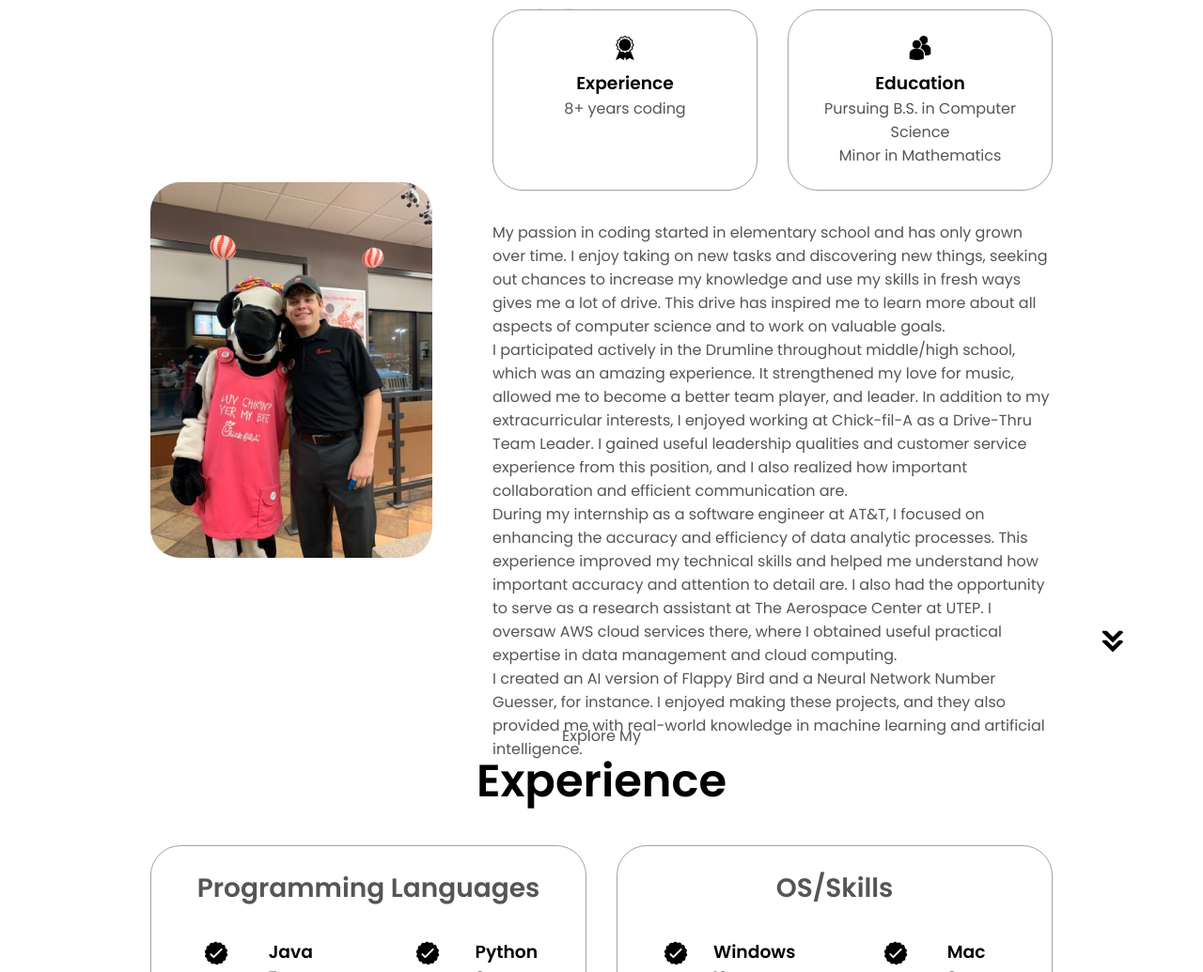
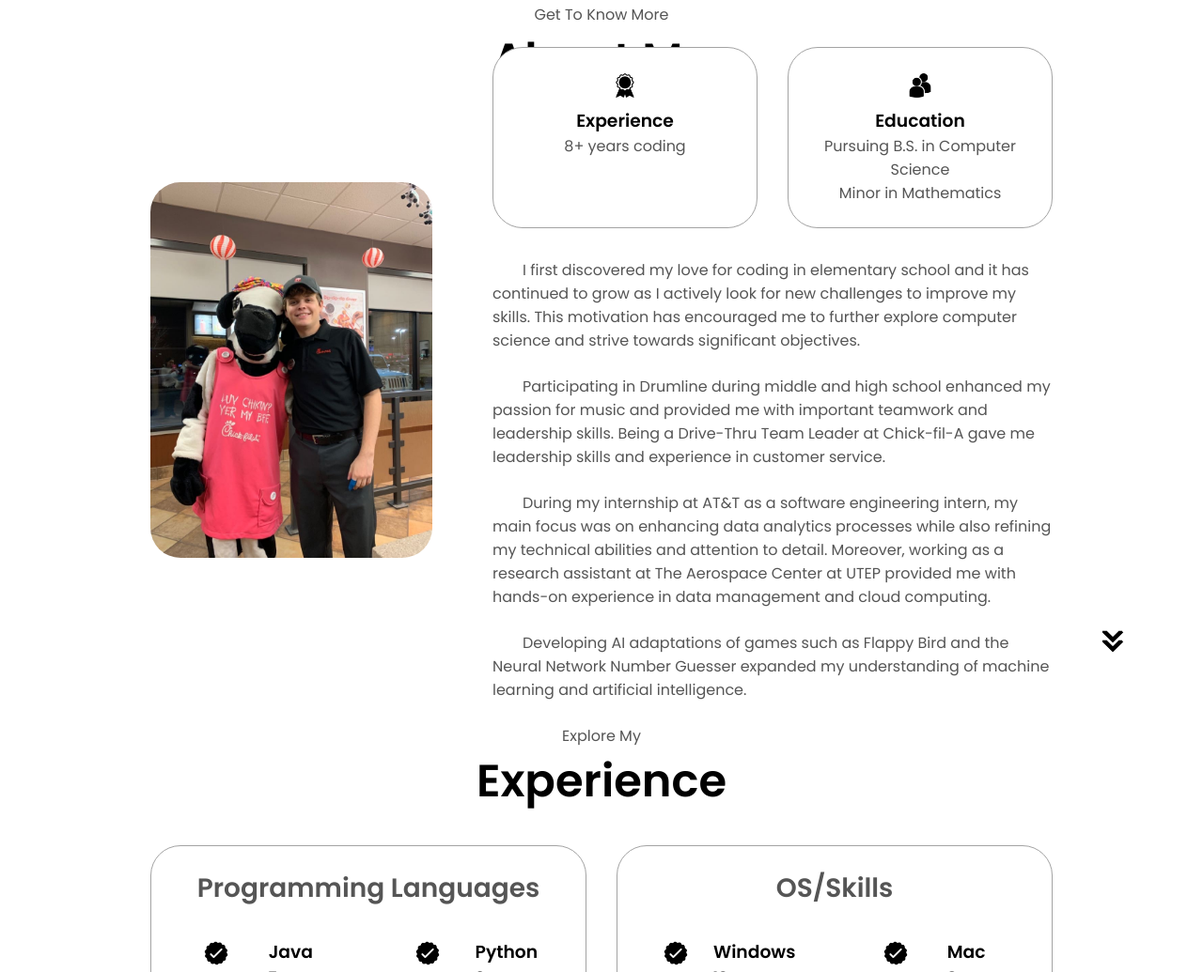
Before and after one commit to ddepablo13/De-Pablo-Portfolio, a plain HTML site: page index.html in a window 1280 px wide. Shown: the part 980-2015 px from the top of the page at 94% size. Drawn offline with Linux system fonts and the light colour scheme.

Commit message:
bio changes and formatting

```diff
--- a/index.html
+++ b/index.html
@@ -96,26 +96,29 @@
                     </div>
                 </div>
                 <div class="text-container">
-                    <p>My passion in coding started in elementary school and has only grown
-                        over time. I enjoy taking on new tasks and discovering new things, seeking out chances to
-                        increase my knowledge and use my skills in fresh ways gives me a lot of drive.
-                        This drive has inspired me to learn more about all aspects of computer science
-                        and to work on valuable goals.</p>
-                    <p>I participated actively in the Drumline throughout middle/high school, which was an amazing experience.
-                        It strengthened my love for music, allowed me to become a better team player, and leader.
-                        In addition to my extracurricular interests, I enjoyed working at Chick-fil-A
-                        as a Drive-Thru Team Leader. I gained useful leadership qualities and customer service
-                        experience from this position, and I also realized how important collaboration and efficient
-                        communication are.</p>
-                    <p>During my internship as a software engineer at AT&T, I focused on enhancing the accuracy
-                        and efficiency of data analytic processes. This experience improved my technical skills
-                        and helped me understand how important accuracy and attention to detail are.
-                        I also had the opportunity to serve as a research assistant at The Aerospace Center at UTEP.
-                        I oversaw AWS cloud services there, where I obtained useful practical expertise in data
-                        management and cloud computing.</p>
-                    <p> I created an AI version of Flappy Bird and a Neural Network Number Guesser, for instance.
-                        I enjoyed making these projects, and they also provided me with real-world knowledge in
-                        machine learning and artificial intelligence.</p>
+                    <p style="text-indent: 2em; margin-bottom: 1.5em;">
+                        I first discovered my love for coding in elementary school and it has continued to grow
+                        as I actively look for new challenges to improve my skills. This motivation has encouraged
+                        me to further explore computer science and strive towards significant objectives.
+                    </p>
+
+                    <p style="text-indent: 2em; margin-bottom: 1.5em;">
+                        Participating in Drumline during middle and high school enhanced my passion for music and
+                        provided me with important teamwork and leadership skills. Being a Drive-Thru Team Leader
+                        at Chick-fil-A gave me leadership skills and experience in customer service.
+                    </p>
+
+                    <p style="text-indent: 2em; margin-bottom: 1.5em;">
+                        During my internship at AT&T as a software engineering intern, my main focus was on
+                        enhancing data analytics processes while also refining my technical abilities and attention
+                        to detail. Moreover, working as a research assistant at The Aerospace Center at UTEP
+                        provided me with hands-on experience in data management and cloud computing.
+                    </p>
+
+                    <p style="text-indent: 2em; margin-bottom: 1.5em;">
+                        Developing AI adaptations of games such as Flappy Bird and the Neural Network Number Guesser
+                        expanded my understanding of machine learning and artificial intelligence.
+                    </p>
                 </div>
             </div>
         </div>
```
